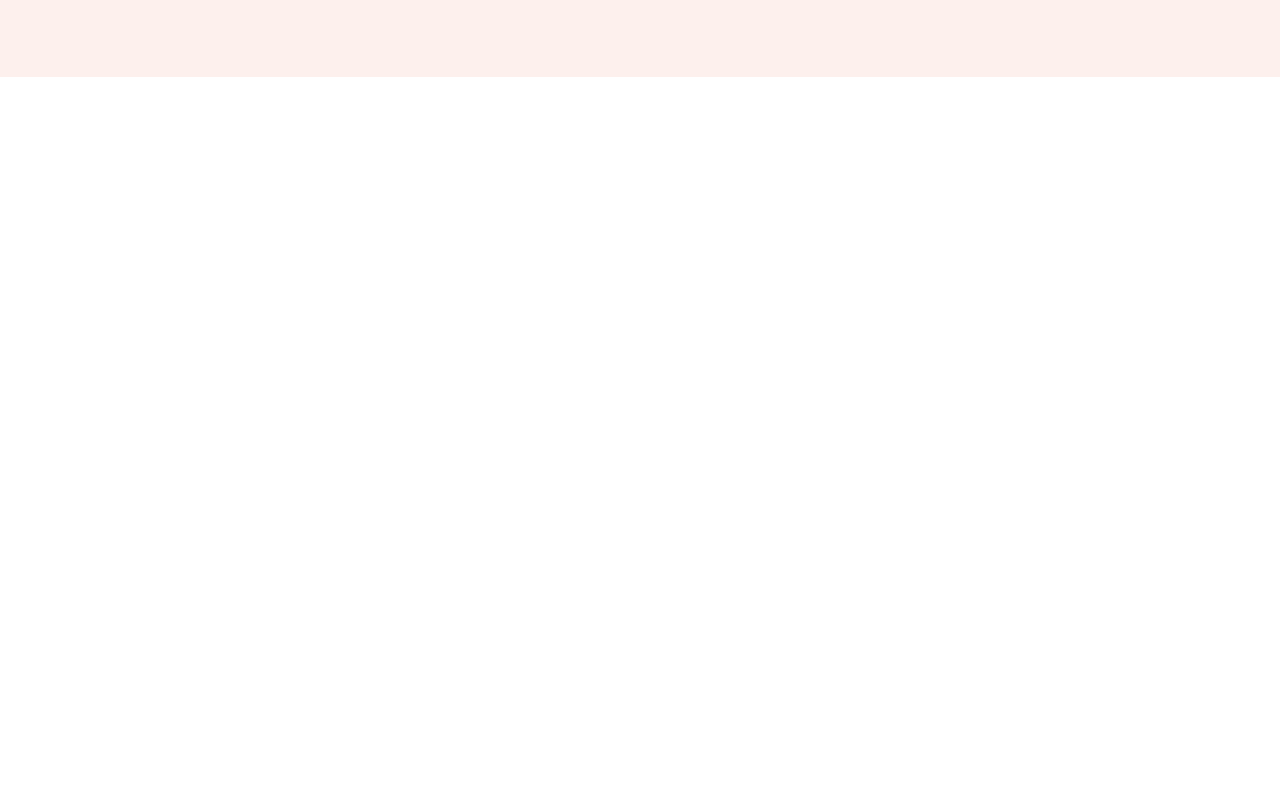
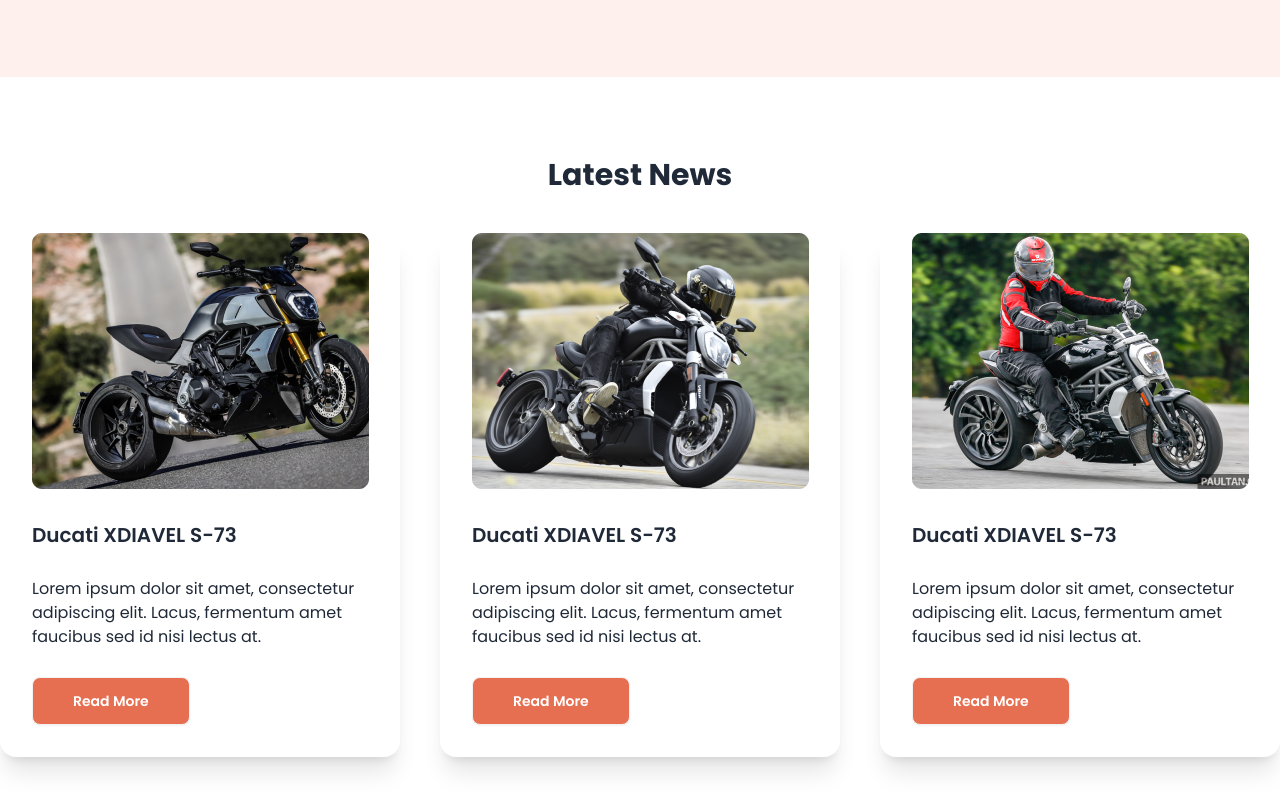
Before and after one commit to mrinmoydas10/Biker-Zone, a plain HTML site: page index.html in a window 1280 px wide. Shown: the part 541-1352 px from the top of the page. Before the commit the page ends 800 px from the top, so only its background shows below. Drawn offline with nearby package versions, Linux system fonts and the light colour scheme.

Commit message:
featured section

```diff
--- a/index.html
+++ b/index.html
@@ -104,7 +104,7 @@
                         </h1>
                         <p class="text-gray-500">Amet minim mollit non deserunt ullamco
                             est sit aliqua dolor do amet sint. Velit officia consequat duis enim velit mollit.</p>
-                            <button class="btn btn-error bg-bike-primary px-10 text-white">Purchase</button>
+                        <button class="btn btn-error bg-bike-primary px-10 text-white">Purchase</button>
 
                     </div>
 
@@ -129,7 +129,7 @@
                         </h1>
                         <p class="text-gray-500">Amet minim mollit non deserunt ullamco
                             est sit aliqua dolor do amet sint. Velit officia consequat duis enim velit mollit.</p>
-                            <button class="btn btn-error bg-bike-primary px-10 text-white">Purchase</button>
+                        <button class="btn btn-error bg-bike-primary px-10 text-white">Purchase</button>
 
                     </div>
 
@@ -154,7 +154,7 @@
                         </h1>
                         <p class="text-gray-500">Amet minim mollit non deserunt ullamco
                             est sit aliqua dolor do amet sint. Velit officia consequat duis enim velit mollit.</p>
-                            <button class="btn btn-error bg-bike-primary px-10 text-white">Purchase</button>
+                        <button class="btn btn-error bg-bike-primary px-10 text-white">Purchase</button>
 
                     </div>
 
@@ -191,6 +191,72 @@
 
     <main class="md:container mx-auto">
 
+
+
+        <!-- card -->
+
+        <section class="my-20">
+
+            <h3 class="text-3xl font-bold text-center mb-10">Latest News</h3>
+
+            <div class="grid grid-cols-1 md:grid-cols-2 lg:grid-cols-3 gap-10">
+
+                <div class="card bg-base-100 shadow-xl">
+                    <figure>
+                        <img src="images/others/latest1.png"
+                            alt="Bikes" />
+                    </figure>
+                    <div class="card-body space-y-5">
+                        <h2 class="card-title">Ducati XDIAVEL S-73</h2>
+                        <p>Lorem ipsum dolor sit amet, consectetur adipiscing elit. Lacus, fermentum amet faucibus sed id nisi lectus at.</p>
+                        <div class="card-actions justify-start">
+                            <button class="btn bg-bike-primary px-10 text-white">Read More</button>
+                        </div>
+                    </div>
+                </div>
+
+
+
+
+
+                <div class="card bg-base-100 shadow-xl">
+                    <figure>
+                        <img src="images/others/latest2.png"
+                            alt="Bikes" />
+                    </figure>
+                    <div class="card-body space-y-5">
+                        <h2 class="card-title">Ducati XDIAVEL S-73</h2>
+                        <p>Lorem ipsum dolor sit amet, consectetur adipiscing elit. Lacus, fermentum amet faucibus sed id nisi lectus at.</p>
+                        <div class="card-actions justify-start">
+                            <button class="btn bg-bike-primary px-10 text-white">Read More</button>
+                        </div>
+                    </div>
+                </div>
+
+
+
+
+
+
+
+
+
+                <div class="card bg-base-100 shadow-xl">
+                    <figure>
+                        <img src="images/others/latest3.png"
+                            alt="Bikes" />
+                    </figure>
+                    <div class="card-body space-y-5">
+                        <h2 class="card-title">Ducati XDIAVEL S-73</h2>
+                        <p>Lorem ipsum dolor sit amet, consectetur adipiscing elit. Lacus, fermentum amet faucibus sed id nisi lectus at.</p>
+                        <div class="card-actions justify-start">
+                            <button class="btn bg-bike-primary px-10 text-white">Read More</button>
+                        </div>
+                    </div>
+                </div>
+            </div>
+        </section>
+
     </main>
 
 
```
